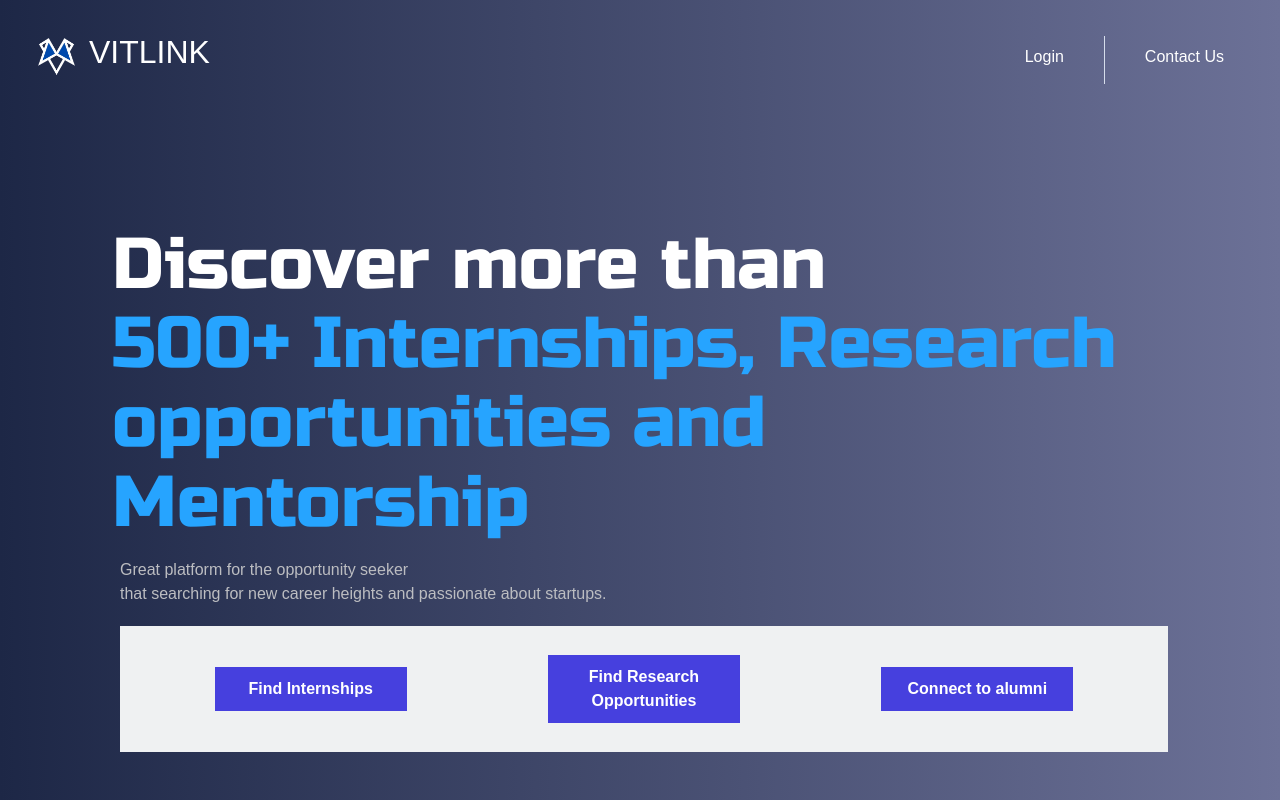
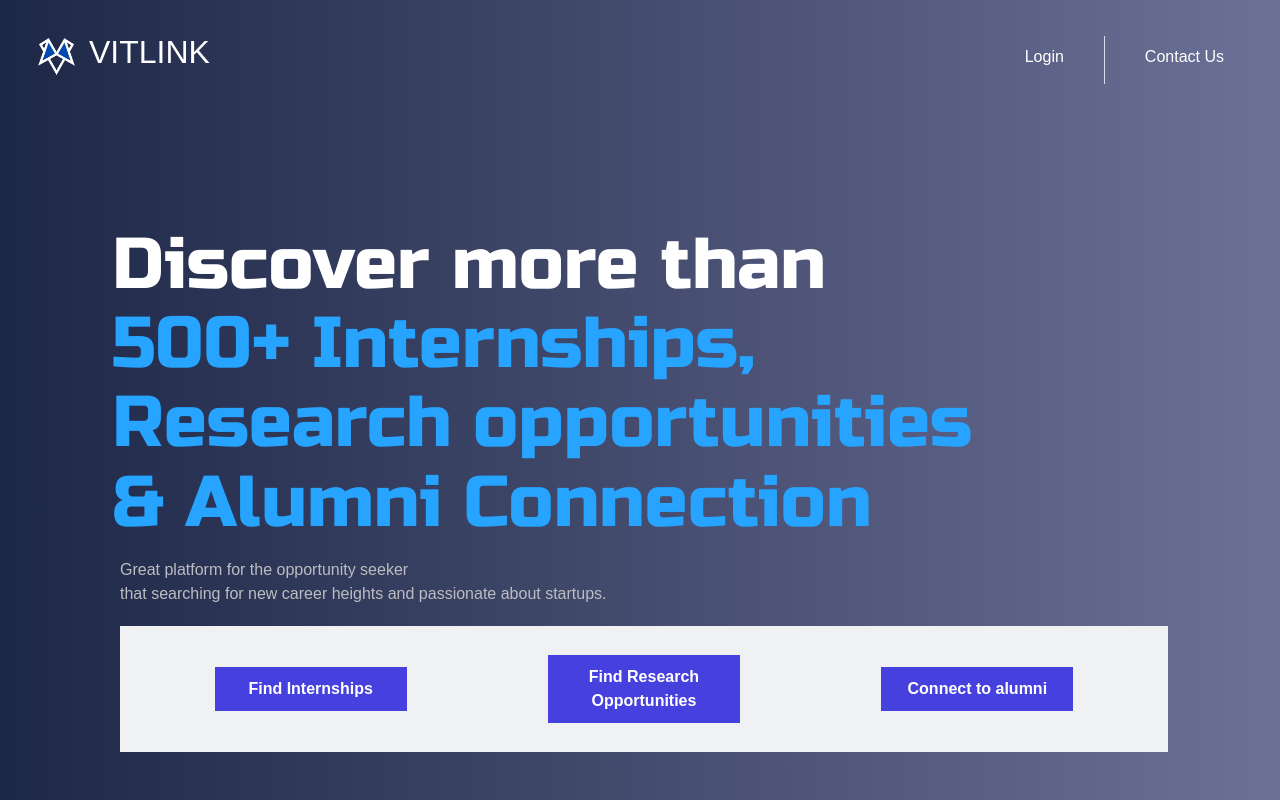
Before and after one commit to chaitanya-codes/VITLink, a Next.js app: page / in a window 1280 px wide. Shown: the top 800 px of the page. Built offline with nearby package versions, Linux system fonts and the light colour scheme.

Commit message:
Text fix

```diff
--- a/src/app/components/Hero.tsx
+++ b/src/app/components/Hero.tsx
@@ -31,7 +31,9 @@ const Hero = () => {
         <div>
             <div className="slogan mb-4 font-russo">
                 Discover more than
-                <p className="slogan-blue">500+ Internships, Research opportunities and Mentorship</p>
+                <p className="slogan-blue">500+ Internships,</p>
+                    <p className="slogan-blue">Research opportunities </p>
+                    <p className="slogan-blue">& Alumni Connection</p>
             </div>
             <p className="grey-text ml-2">Great platform for the opportunity seeker</p>
             <p className="grey-text ml-2">that searching for new career heights and passionate about startups.</p>
```
